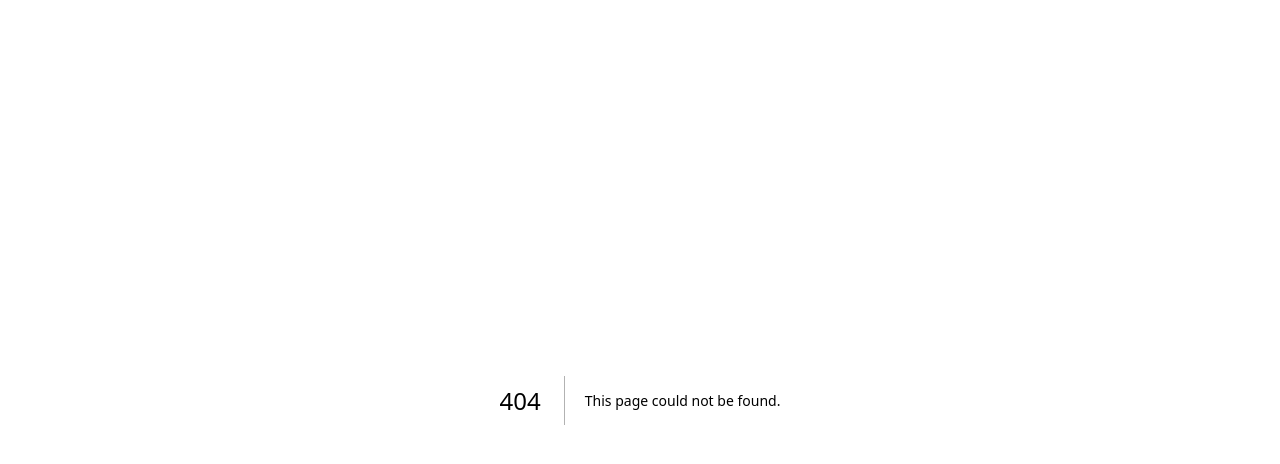
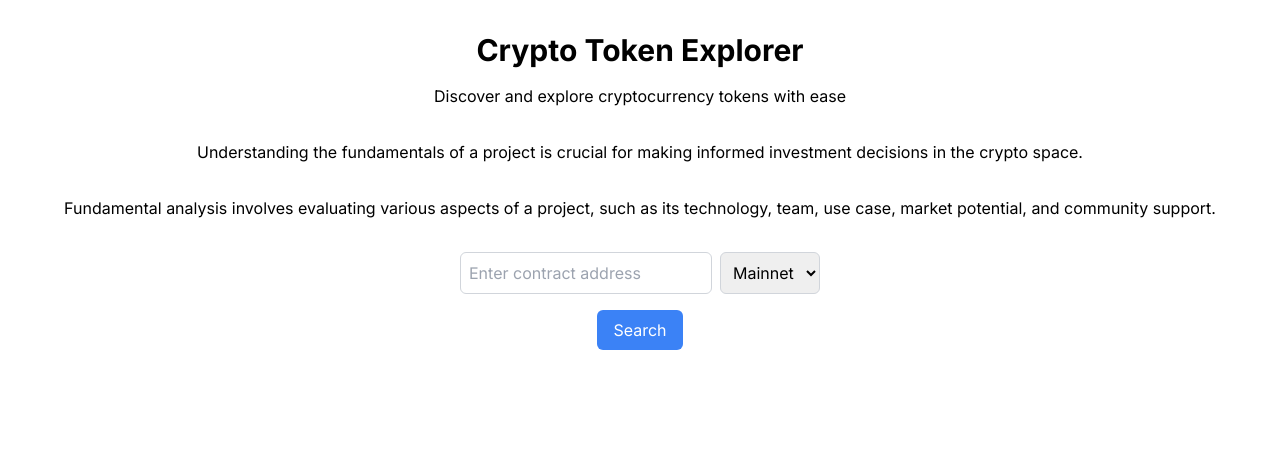
Before and after one commit to haraphat01/pencilGPT, a Next.js app: page /home in a window 1280 px wide. Before the commit this address had no page. Shown: the top 464 px of the page. Built offline with nearby package versions, Linux system fonts and the light colour scheme.

Commit message:
Updated the homapage of the app

```diff
--- a/src/app/globals.css
+++ b/src/app/globals.css
@@ -7,27 +7,3 @@
   --background-start-rgb: 214, 219, 220;
   --background-end-rgb: 255, 255, 255;
 }
-
-@media (prefers-color-scheme: dark) {
-  :root {
-    --foreground-rgb: 255, 255, 255;
-    --background-start-rgb: 0, 0, 0;
-    --background-end-rgb: 0, 0, 0;
-  }
-}
-
-body {
-  color: rgb(var(--foreground-rgb));
-  background: linear-gradient(
-      to bottom,
-      transparent,
-      rgb(var(--background-end-rgb))
-    )
-    rgb(var(--background-start-rgb));
-}
-
-@layer utilities {
-  .text-balance {
-    text-wrap: balance;
-  }
-}
--- /dev/null
+++ b/src/app/home/page.js
@@ -0,0 +1,56 @@
+"use client"
+import React, { useState } from 'react';
+
+export default function Homepage() {
+    const [contractAddress, setContractAddress] = useState('');
+    const [network, setNetwork] = useState('mainnet');
+    const [tokenData, setTokenData] = useState(null);
+
+    const handleSearch = async () => {
+        // try {
+        //   const response = await axios.get(`https://your-dapp-api.com/token/${contractAddress}?network=${network}`);
+        //   setTokenData(response.data);
+        // } catch (error) {
+        //   console.error('Error fetching token data:', error);
+        // }
+    };
+
+    return (
+        <div className="bg-white text-black p-8 flex flex-col items-center justify-center">
+            <h1 className="text-3xl font-bold mb-4 text-center">Crypto Token Explorer</h1>
+            <p className="mb-8 text-center">Discover and explore cryptocurrency tokens with ease</p>
+            <p className="mb-8 text-center">Understanding the fundamentals of a project is crucial for making informed investment decisions in the crypto space.</p>
+            <p className="mb-8 text-center"> Fundamental analysis involves evaluating various aspects of a project, such as its technology, team, use case, market potential, and community support.</p>
+
+            <div className="flex mb-4">
+                <input
+                    type="text"
+                    value={contractAddress}
+                    onChange={(e) => setContractAddress(e.target.value)}
+                    placeholder="Enter contract address"
+                    className="border border-gray-300 rounded-md p-2 mr-2"
+                />
+                <select
+                    value={network}
+                    onChange={(e) => setNetwork(e.target.value)}
+                    className="border border-gray-300 rounded-md p-2"
+                >
+                    <option value="mainnet">Mainnet</option>
+                    <option value="ropsten">Ropsten</option>
+                    <option value="rinkeby">Rinkeby</option>
+                    <option value="kovan">Kovan</option>
+                </select>
+            </div>
+            <button onClick={handleSearch} className="bg-blue-500 text-white rounded-md px-4 py-2 mb-4 hover:bg-blue-600">Search</button>
+
+            {tokenData && (
+                <div>
+                    <h2>{tokenData.name} ({tokenData.symbol})</h2>
+                    <p>Total Supply: {tokenData.totalSupply}</p>
+                    <p>Current Price: {tokenData.currentPrice}</p>
+                    {/* Add more details here */}
+                </div>
+            )}
+        </div>
+    );
+}
--- a/src/app/page.tsx
+++ b/src/app/page.tsx
@@ -1,113 +1,14 @@
 import Image from "next/image";
+import Homepage from "../app/home/page"
 
 export default function Home() {
   return (
     <main className="flex min-h-screen flex-col items-center justify-between p-24">
-      <div className="z-10 w-full max-w-5xl items-center justify-between font-mono text-sm lg:flex">
-        <p className="fixed left-0 top-0 flex w-full justify-center border-b border-gray-300 bg-gradient-to-b from-zinc-200 pb-6 pt-8 backdrop-blur-2xl dark:border-neutral-800 dark:bg-zinc-800/30 dark:from-inherit lg:static lg:w-auto  lg:rounded-xl lg:border lg:bg-gray-200 lg:p-4 lg:dark:bg-zinc-800/30">
-          Get started by editing&nbsp;
-          <code className="font-mono font-bold">src/app/page.tsx</code>
-        </p>
-        <div className="fixed bottom-0 left-0 flex h-48 w-full items-end justify-center bg-gradient-to-t from-white via-white dark:from-black dark:via-black lg:static lg:size-auto lg:bg-none">
-          <a
-            className="pointer-events-none flex place-items-center gap-2 p-8 lg:pointer-events-auto lg:p-0"
-            href="https://vercel.com?utm_source=create-next-app&utm_medium=appdir-template&utm_campaign=create-next-app"
-            target="_blank"
-            rel="noopener noreferrer"
-          >
-            By{" "}
-            <Image
-              src="/vercel.svg"
-              alt="Vercel Logo"
-              className="dark:invert"
-              width={100}
-              height={24}
-              priority
-            />
-          </a>
-        </div>
-      </div>
 
-      <div className="relative z-[-1] flex place-items-center before:absolute before:h-[300px] before:w-full before:-translate-x-1/2 before:rounded-full before:bg-gradient-radial before:from-white before:to-transparent before:blur-2xl before:content-[''] after:absolute after:-z-20 after:h-[180px] after:w-full after:translate-x-1/3 after:bg-gradient-conic after:from-sky-200 after:via-blue-200 after:blur-2xl after:content-[''] before:dark:bg-gradient-to-br before:dark:from-transparent before:dark:to-blue-700 before:dark:opacity-10 after:dark:from-sky-900 after:dark:via-[#0141ff] after:dark:opacity-40 sm:before:w-[480px] sm:after:w-[240px] before:lg:h-[360px]">
-        <Image
-          className="relative dark:drop-shadow-[0_0_0.3rem_#ffffff70] dark:invert"
-          src="/next.svg"
-          alt="Next.js Logo"
-          width={180}
-          height={37}
-          priority
-        />
-      </div>
 
-      <div className="mb-32 grid text-center lg:mb-0 lg:w-full lg:max-w-5xl lg:grid-cols-4 lg:text-left">
-        <a
-          href="https://nextjs.org/docs?utm_source=create-next-app&utm_medium=appdir-template&utm_campaign=create-next-app"
-          className="group rounded-lg border border-transparent px-5 py-4 transition-colors hover:border-gray-300 hover:bg-gray-100 hover:dark:border-neutral-700 hover:dark:bg-neutral-800/30"
-          target="_blank"
-          rel="noopener noreferrer"
-        >
-          <h2 className="mb-3 text-2xl font-semibold">
-            Docs{" "}
-            <span className="inline-block transition-transform group-hover:translate-x-1 motion-reduce:transform-none">
-              -&gt;
-            </span>
-          </h2>
-          <p className="m-0 max-w-[30ch] text-sm opacity-50">
-            Find in-depth information about Next.js features and API.
-          </p>
-        </a>
 
-        <a
-          href="https://nextjs.org/learn?utm_source=create-next-app&utm_medium=appdir-template-tw&utm_campaign=create-next-app"
-          className="group rounded-lg border border-transparent px-5 py-4 transition-colors hover:border-gray-300 hover:bg-gray-100 hover:dark:border-neutral-700 hover:dark:bg-neutral-800/30"
-          target="_blank"
-          rel="noopener noreferrer"
-        >
-          <h2 className="mb-3 text-2xl font-semibold">
-            Learn{" "}
-            <span className="inline-block transition-transform group-hover:translate-x-1 motion-reduce:transform-none">
-              -&gt;
-            </span>
-          </h2>
-          <p className="m-0 max-w-[30ch] text-sm opacity-50">
-            Learn about Next.js in an interactive course with&nbsp;quizzes!
-          </p>
-        </a>
+      <Homepage />
 
-        <a
-          href="https://vercel.com/templates?framework=next.js&utm_source=create-next-app&utm_medium=appdir-template&utm_campaign=create-next-app"
-          className="group rounded-lg border border-transparent px-5 py-4 transition-colors hover:border-gray-300 hover:bg-gray-100 hover:dark:border-neutral-700 hover:dark:bg-neutral-800/30"
-          target="_blank"
-          rel="noopener noreferrer"
-        >
-          <h2 className="mb-3 text-2xl font-semibold">
-            Templates{" "}
-            <span className="inline-block transition-transform group-hover:translate-x-1 motion-reduce:transform-none">
-              -&gt;
-            </span>
-          </h2>
-          <p className="m-0 max-w-[30ch] text-sm opacity-50">
-            Explore starter templates for Next.js.
-          </p>
-        </a>
-
-        <a
-          href="https://vercel.com/new?utm_source=create-next-app&utm_medium=appdir-template&utm_campaign=create-next-app"
-          className="group rounded-lg border border-transparent px-5 py-4 transition-colors hover:border-gray-300 hover:bg-gray-100 hover:dark:border-neutral-700 hover:dark:bg-neutral-800/30"
-          target="_blank"
-          rel="noopener noreferrer"
-        >
-          <h2 className="mb-3 text-2xl font-semibold">
-            Deploy{" "}
-            <span className="inline-block transition-transform group-hover:translate-x-1 motion-reduce:transform-none">
-              -&gt;
-            </span>
-          </h2>
-          <p className="m-0 max-w-[30ch] text-balance text-sm opacity-50">
-            Instantly deploy your Next.js site to a shareable URL with Vercel.
-          </p>
-        </a>
-      </div>
     </main>
   );
 }
```
Also changed, not shown: src/app/api/searchToken/route.js (added).
